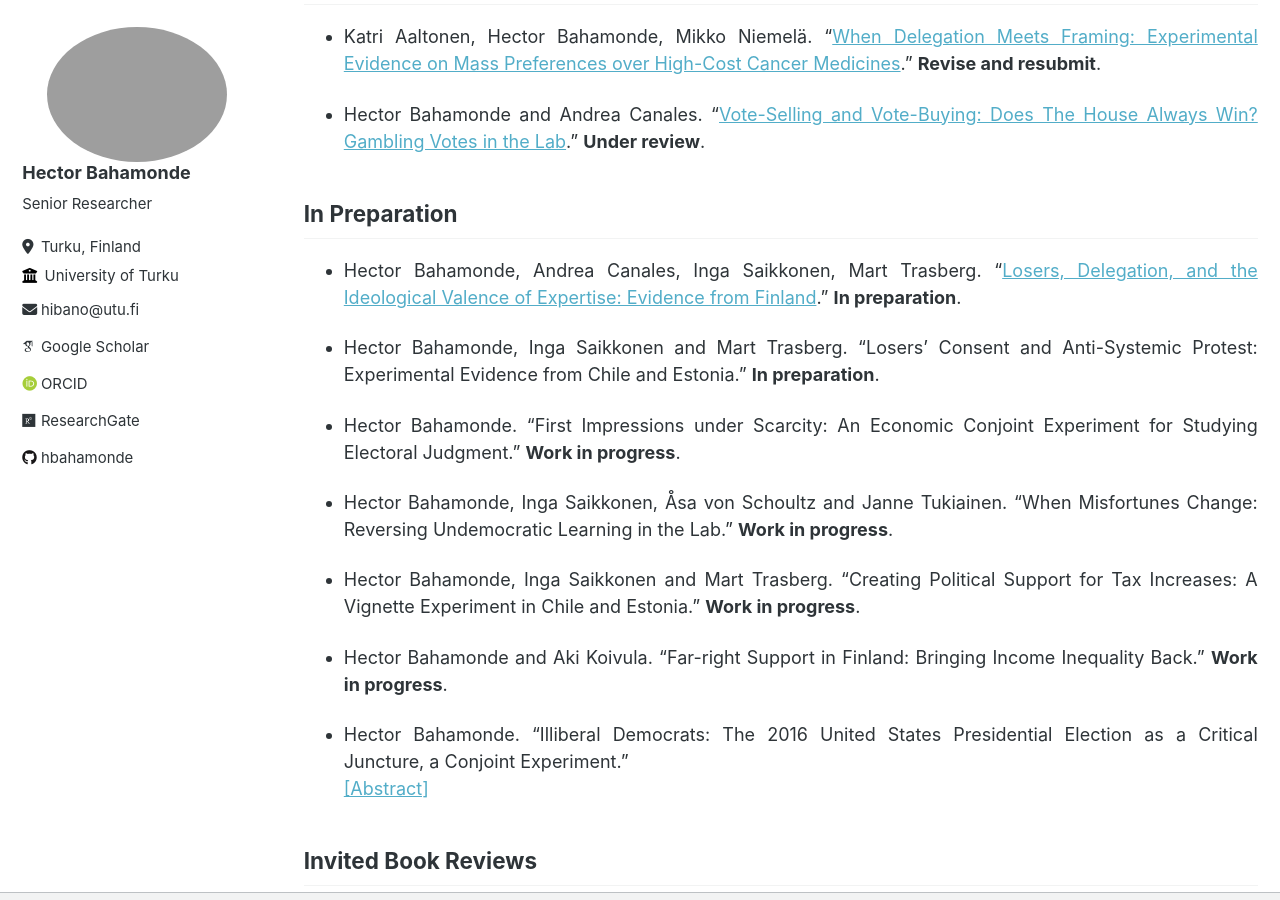
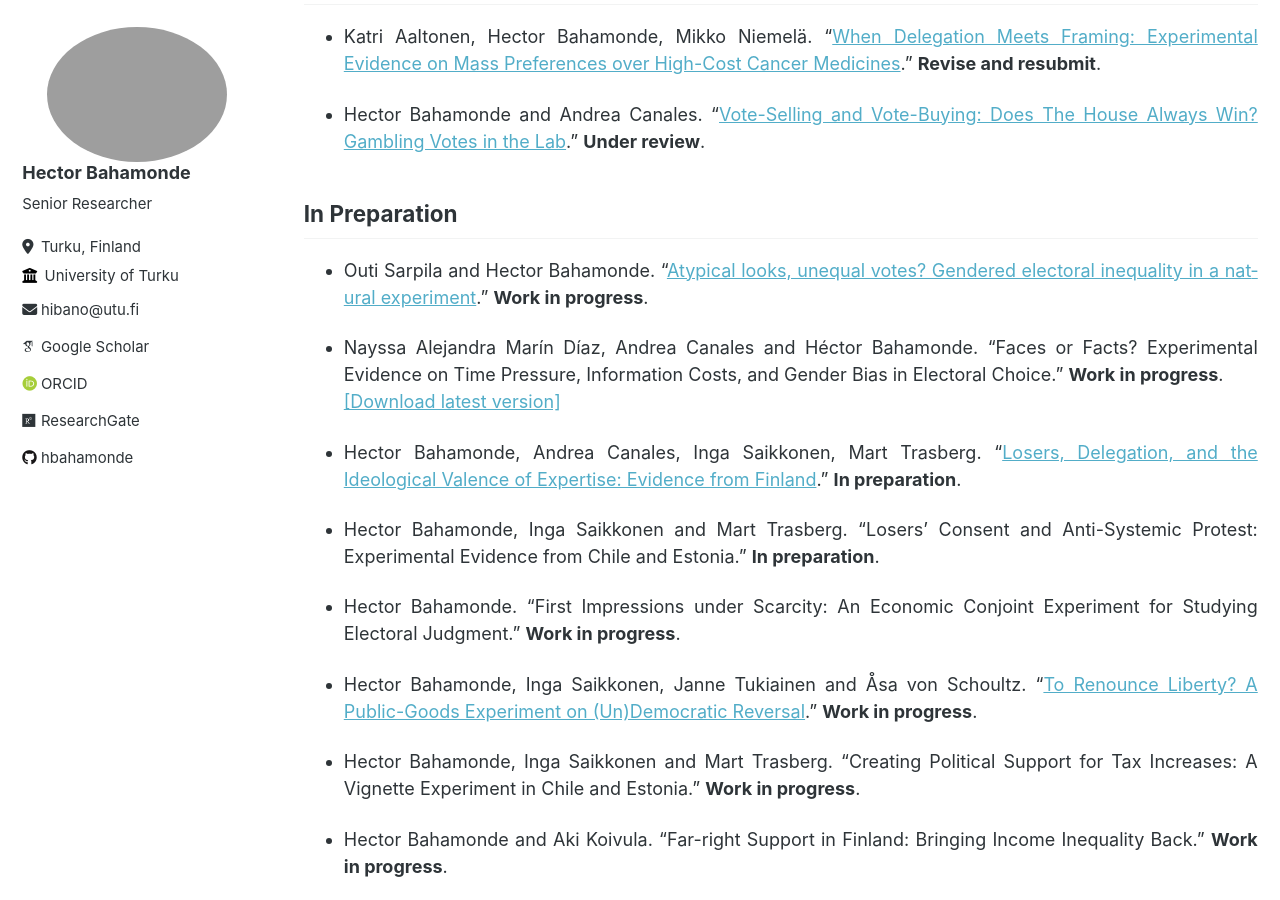
Before and after one commit to hbahamonde/hbahamonde.github.io, a Jekyll site: the page built from _pages/research.md, in a window 1280 px wide and 900 px high, scrolled down 1228 px. Built offline with Jekyll 4.4.1, drawn with Linux system fonts in a browser that asks for light colours; some web fonts are replaced.

Commit message:
new papers

```diff
--- a/_pages/research.md
+++ b/_pages/research.md
@@ -45,13 +45,17 @@ redirect_from:
 
 <h2 id="in-preparation">In Preparation</h2>
 
+- Outi Sarpila and Hector Bahamonde. "[Atypical looks, unequal votes? Gendered electoral inequality in a natural experiment](https://github.com/hbahamonde/Physical/raw/refs/heads/main/Ambiguity/Ambiguity.pdf)." **Work in progress**.
+
+- Nayssa Alejandra Marín Díaz, Andrea Canales and Héctor Bahamonde. "Faces or Facts? Experimental Evidence on Time Pressure, Information Costs, and Gender Bias in Electoral Choice." **Work in progress**. <br/> [[Download latest version]](https://github.com/hbahamonde/elections_colombia/raw/refs/heads/main/conjoint_project/visual_conjoint_design.pdf)
+
 - Hector Bahamonde, Andrea Canales, Inga Saikkonen, Mart Trasberg. "[Losers, Delegation, and the Ideological Valence of Expertise: Evidence from Finland](https://raw.githubusercontent.com/hbahamonde/democratic_backsliding/main/2025/Dem_Backsliding_2.pdf)." **In preparation**.
 
 - Hector Bahamonde, Inga Saikkonen and Mart Trasberg. "Losers' Consent and Anti-Systemic Protest: Experimental Evidence from Chile and Estonia." **In preparation**.
 
 - Hector Bahamonde. "First Impressions under Scarcity: An Economic Conjoint Experiment for Studying Electoral Judgment." **Work in progress**.
 
-- Hector Bahamonde, Inga Saikkonen, Åsa von Schoultz and Janne Tukiainen. "When Misfortunes Change: Reversing Undemocratic Learning in the Lab." **Work in progress**.
+- Hector Bahamonde, Inga Saikkonen, Janne Tukiainen and Åsa von Schoultz. "[To Renounce Liberty? A Public-Goods Experiment on (Un)Democratic Reversal](https://github.com/hbahamonde/panel_lab_experiment/blob/main/Undemocratic_Reversals_Paper.pdf?raw=1)." **Work in progress**.
 
 - Hector Bahamonde, Inga Saikkonen and Mart Trasberg. "Creating Political Support for Tax Increases: A Vignette Experiment in Chile and Estonia." **Work in progress**.
 
```
